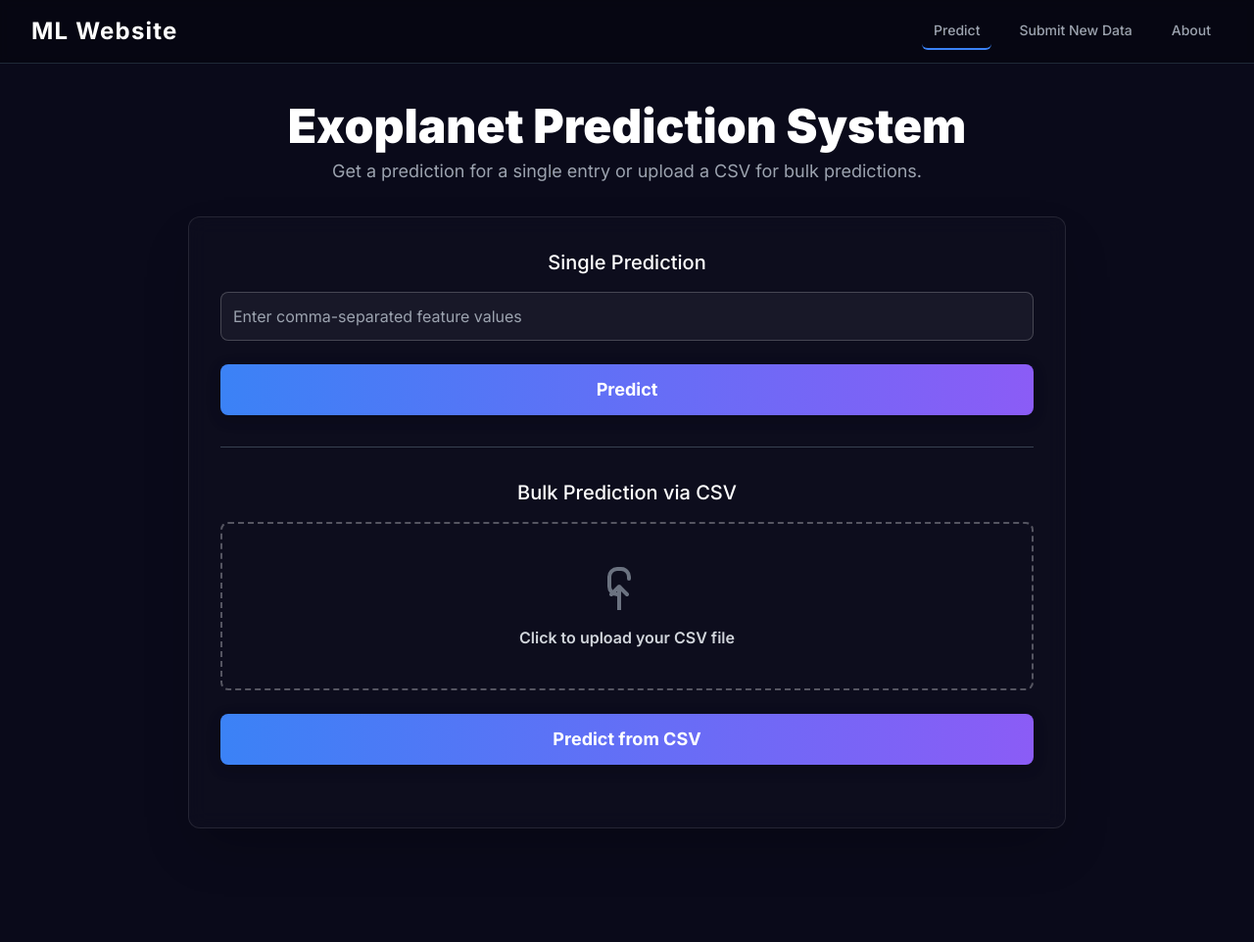
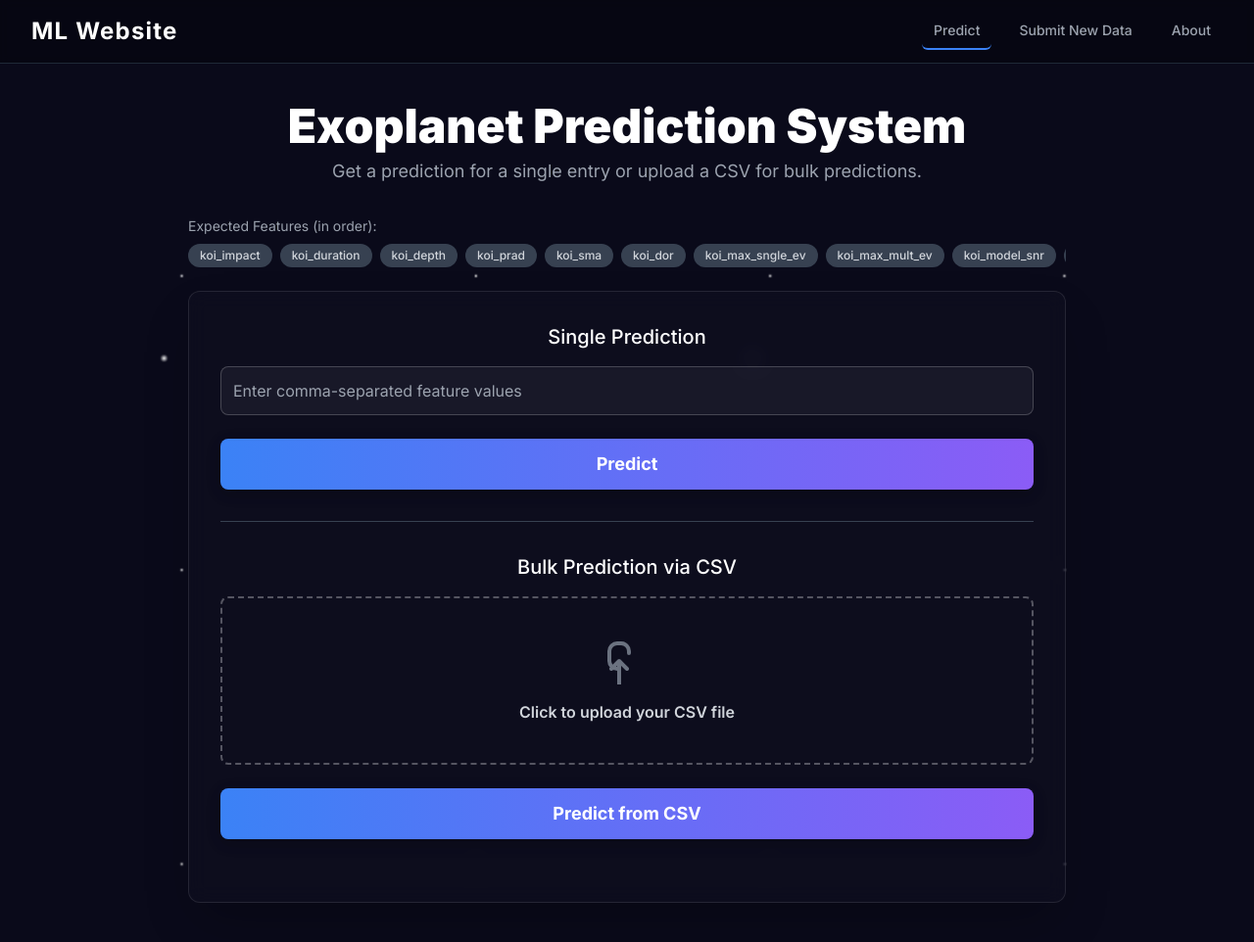
Before and after one commit to TastelessCandyzzz/Exoplanet_Detection, a Flask app: page / in a window 1280 px wide. Shown: the whole page at 98% size. Run offline with Flask 3, Linux system fonts and the light colour scheme; some libraries are stand-ins or nearby versions.

Commit message:
animated bg and def and order of headers

```diff
--- a/app.py
+++ b/app.py
@@ -1,5 +1,5 @@
 import os
-from flask import Flask, request, render_template, redirect, url_for
+from flask import Flask, request, render_template, redirect, url_for, flash
 import numpy as np
 import pandas as pd
 
@@ -8,87 +8,124 @@ import submission
 import retrain
 
 app = Flask(__name__)
+app.secret_key = 'your_super_secret_key' # Needed for flash messages
+
+# --- NEW: Define the specific feature lists ---
+
+# 17 features for the PREDICTION page
+PREDICTION_FEATURES_INFO = [
+    {"name": "koi_impact", "desc": "Impact parameter of the transit."},
+    {"name": "koi_duration", "desc": "Duration of the transit in hours."},
+    {"name": "koi_depth", "desc": "Depth of the transit in parts per million."},
+    {"name": "koi_prad", "desc": "Planetary radius in Earth radii."},
+    {"name": "koi_sma", "desc": "Orbit semi-major axis."},
+    {"name": "koi_dor", "desc": "Distance over stellar radius."},
+    {"name": "koi_max_sngle_ev", "desc": "Maximum single event significance."},
+    {"name": "koi_max_mult_ev", "desc": "Maximum multiple event significance."},
+    {"name": "koi_model_snr", "desc": "Transit signal-to-noise ratio."},
+    {"name": "koi_count", "desc": "Number of observed transits."},
+    {"name": "koi_steff", "desc": "Stellar effective temperature in Kelvin."},
+    {"name": "koi_smet", "desc": "Stellar metallicity."},
+    {"name": "koi_kepmag", "desc": "Kepler magnitude of the star."},
+    {"name": "koi_fwm_srao", "desc": "FWM RA offset."},
+    {"name": "koi_fwm_sdeco", "desc": "FWM Dec offset."},
+    {"name": "koi_dicco_msky", "desc": "Difference image centroid offset from KIC (sky)."},
+    {"name": "koi_dikco_msky", "desc": "Difference image KIC centroid offset (sky)."},
+]
+
+# 18 values for the SUBMISSION page (target + 17 features)
+SUBMISSION_FEATURES_INFO = [
+    {"name": "koi_disposition", "desc": "The target classification (e.g., 1 for CANDIDATE, 0 for FALSE POSITIVE)."}
+] + PREDICTION_FEATURES_INFO
+
 
 @app.route("/")
 def index():
-    return render_template("index.html")
+    # Pass the 17 prediction features to the index page
+    return render_template("index.html", features=PREDICTION_FEATURES_INFO)
+
+@app.route("/submission")
+def submission():
+    # Pass all 18 submission values to the submission page
+    return render_template("submission.html", features=SUBMISSION_FEATURES_INFO)
+
+
+# --- (The rest of your app.py routes remain the same) ---
 
 @app.route("/predict", methods=["POST"])
 def predict():
     features_str = request.form.get("features")
     try:
         features = [float(x.strip()) for x in features_str.split(",")]
+        # Add a check for the correct number of features
+        if len(features) != 17:
+            error_msg = f"Invalid input. Please enter exactly 17 comma-separated values. You entered {len(features)}."
+            return render_template("index.html", error_text=error_msg, features=PREDICTION_FEATURES_INFO)
+
         prediction_result = prediction.make_prediction(features)
-        return render_template("index.html", prediction_text=f"Predicted class: {prediction_result}")
+        return render_template("index.html", prediction_text=f"Predicted class: {prediction_result}", features=PREDICTION_FEATURES_INFO)
     except ValueError:
         error_msg = "Invalid input. Please enter only comma-separated numeric values."
-        return render_template("index.html", error_text=error_msg)
+        return render_template("index.html", error_text=error_msg, features=PREDICTION_FEATURES_INFO)
     except Exception as e:
         error_msg = f"An error occurred: {e}"
-        return render_template("index.html", error_text=error_msg)
+        return render_template("index.html", error_text=error_msg, features=PREDICTION_FEATURES_INFO)
 
 @app.route("/predict_csv", methods=["POST"])
 def predict_csv():
     if "file" not in request.files:
-        return render_template("index.html", error_text="No file part in the request.")
+        return render_template("index.html", error_text="No file part in the request.", features=PREDICTION_FEATURES_INFO)
     file = request.files["file"]
     if file.filename == "":
-        return render_template("index.html", error_text="No file selected.")
+        return render_template("index.html", error_text="No file selected.", features=PREDICTION_FEATURES_INFO)
 
     if file and file.filename.endswith('.csv'):
         try:
-            # --- NEW: Header Detection Logic ---
-            # Read the first row to check for headers
+            # Header Detection Logic
             first_row = pd.read_csv(file, nrows=1, header=None).iloc[0]
-            file.seek(0) # Reset file pointer to the beginning
+            file.seek(0)
+            def is_numeric(val):
+                try: float(val); return True
+                except (ValueError, TypeError): return False
+            is_header = all(not is_numeric(val) for val in first_row)
+            df = pd.read_csv(file, header=0 if is_header else None)
 
-            # Helper function to check if a value is numeric
-            def is_numeric(val):
-                try:
-                    float(val)
-                    return True
-                except (ValueError, TypeError):
-                    return False
-
-            # If all values in the first row are non-numeric, assume it's a header
-            is_header = all(not is_numeric(val) for val in first_row)
-
-            # Read the full CSV based on whether a header was detected
-            if is_header:
-                df = pd.read_csv(file, header=0)
-            else:
-                df = pd.read_csv(file, header=None)
-            # --- End of Header Detection Logic ---
+            # Check for correct number of columns
+            if df.shape[1] != 17:
+                error_msg = f"Invalid CSV. Please ensure it has exactly 17 feature columns. Your file has {df.shape[1]}."
+                return render_template("index.html", error_text=error_msg, features=PREDICTION_FEATURES_INFO)
 
             predictions = prediction.make_bulk_prediction(df)
             results_str = "\n".join(map(str, predictions))
-            return render_template("index.html", bulk_prediction_results=results_str)
+            return render_template("index.html", bulk_prediction_results=results_str, features=PREDICTION_FEATURES_INFO)
         except Exception as e:
             error_msg = f"Error processing CSV file: {e}"
-            return render_template("index.html", error_text=error_msg)
+            return render_template("index.html", error_text=error_msg, features=PREDICTION_FEATURES_INFO)
     else:
-        return render_template("index.html", error_text="Invalid file type. Please upload a CSV.")
+        return render_template("index.html", error_text="Invalid file type. Please upload a CSV.", features=PREDICTION_FEATURES_INFO)
 
-
-@app.route("/submission")
-def submission():
-    return render_template("submission.html")
 
 @app.route("/submit_data", methods=["POST"])
 def submit_data():
     values_str = request.form.get("values")
     try:
         values = [float(x.strip()) for x in values_str.split(",")]
+        # Add a check for the correct number of values
+        if len(values) != 18:
+            error_msg = f"Invalid input. Please enter exactly 18 comma-separated values. You entered {len(values)}."
+            return render_template("submission.html", error_text=error_msg, features=SUBMISSION_FEATURES_INFO)
+
         submission.add_data(values)
         retrain.train_model()
+        flash('Data submitted successfully! The model is now retraining.', 'success')
         return redirect(url_for("submission"))
     except ValueError:
         error_msg = "Invalid input. Please enter comma-separated numeric values."
-        return render_template("submission.html", error_text=error_msg)
-
+        return render_template("submission.html", error_text=error_msg, features=SUBMISSION_FEATURES_INFO)
 
 @app.route("/upload_csv", methods=["POST"])
 def upload_csv():
+    # (This function remains the same, but you should ensure uploaded CSVs have 18 columns)
     if "file" not in request.files:
         return "No file uploaded", 400
     file = request.files["file"]
@@ -101,6 +138,7 @@ def upload_csv():
 
     submission.add_csv(filepath)
     retrain.train_model()
+    flash('CSV uploaded successfully! The model is now retraining.', 'success')
     return redirect(url_for("submission"))
 
 @app.route("/about")
--- a/static/styles.css
+++ b/static/styles.css
@@ -1,13 +1,14 @@
-/* static/styles.css */
-body {
+html, body {
+    background-color: transparent !important;
     font-family: 'Inter', sans-serif;
-    background-color: #0a0a1a; /* Base dark background */
     color: #e0e0e0;
-    overflow: hidden; /* Hide scrollbars from the main body */
+    overflow: hidden;
 }
 .main-content {
     height: calc(100vh - 64px); /* Full viewport height minus navbar */
     overflow-y: auto; /* Allow scrolling within the content area */
+	position: relative; /* Add this line */
+    z-index: 10;      /* Add this line */
 }
 .glass-card {
     background: rgba(16, 16, 32, 0.6);
@@ -15,24 +16,35 @@ body {
     -webkit-backdrop-filter: blur(10px);
     border: 1px solid rgba(255, 255, 255, 0.1);
 }
-.star-bg {
+.sky-bg {
     position: fixed;
     top: 0;
     left: 0;
     width: 100%;
-    height: 100vh;
-    background-image:
-        radial-gradient(white, rgba(255,255,255,0) 0.5px),
-        radial-gradient(white, rgba(255,255,255,0) 0.5px);
-    background-size: 600px 600px, 200px 200px;
-    background-position: 0 0, 40px 40px;
-    animation: stars 200s linear infinite;
-    z-index: -1;
+    height: 100%;
+    z-index: --1;
+    background: #0a0a1a;
+
+    /* MODIFIED: Changed star sizes from 0.5px/0.7px to 1px/2px */
+    background-image: radial-gradient(white, rgba(255,255,255,0) 2px),
+                      radial-gradient(white, rgba(255,255,255,0) 4px);
+
+    background-repeat: repeat;
+    background-size: 300px 300px, 600px 600px;
+    animation: zoom 250s ease-in-out infinite, move-stars 250s linear infinite;
 }
-@keyframes stars {
-    from { transform: translateY(0); }
-    to { transform: translateY(-2000px); }
+
+@keyframes move-stars {
+    from { background-position: 0 0, 0 0; }
+    to { background-position: -10000px 5000px, -5000px 2500px; }
 }
+
+@keyframes zoom {
+    0% { transform: scale(1); }
+    50% { transform: scale(1.2); }
+    100% { transform: scale(1); }
+}
+
 .nav-link {
     transition: all 0.3s ease;
     border-bottom: 2px solid transparent;
--- a/templates/base.html
+++ b/templates/base.html
@@ -8,10 +8,10 @@
     <link rel="preconnect" href="https://fonts.googleapis.com">
     <link rel="preconnect" href="https://fonts.gstatic.com" crossorigin>
     <link href="https://fonts.googleapis.com/css2?family=Inter:wght@300;400;500;600;700;900&display=swap" rel="stylesheet">
-    <link rel="stylesheet" href="{{ url_for('static', filename='styles.css') }}">
+	<link rel="stylesheet" href="{{ url_for('static', filename='styles.css') }}">
 </head>
 <body>
-    <div class="star-bg"></div>
+    <div class="sky-bg"></div>
 
     <nav class="bg-black bg-opacity-30 backdrop-blur-sm sticky top-0 z-10 border-b border-gray-800">
         <div class="max-w-7xl mx-auto px-4 sm:px-6 lg:px-8">
--- a/templates/index.html
+++ b/templates/index.html
@@ -4,6 +4,17 @@
     <h1 class="text-4xl md:text-5xl font-extrabold text-white mb-2">Exoplanet Prediction System</h1>
     <p class="text-lg text-gray-400 mb-8">Get a prediction for a single entry or upload a CSV for bulk predictions.</p>
 
+	<div class="mb-4">
+		<p class="text-sm text-gray-400 mb-2 text-left">Expected Features (in order):</p>
+		<div class="flex space-x-2 overflow-x-auto pb-2">
+			{% for feature in features %}
+			<span class="bg-gray-700 text-gray-300 text-xs font-medium px-3 py-1 rounded-full whitespace-nowrap cursor-help"
+				  title="{{ feature.desc }}">
+				{{ feature.name }}
+			</span>
+			{% endfor %}
+		</div>
+	</div>
     <div class="glass-card rounded-xl p-6 md:p-8 shadow-2xl">
         <h3 class="text-xl font-medium mb-4 text-white">Single Prediction</h3>
         <form action="/predict" method="post">
```
Also changed, not shown: templates/submission.html (+11 -0 lines).
